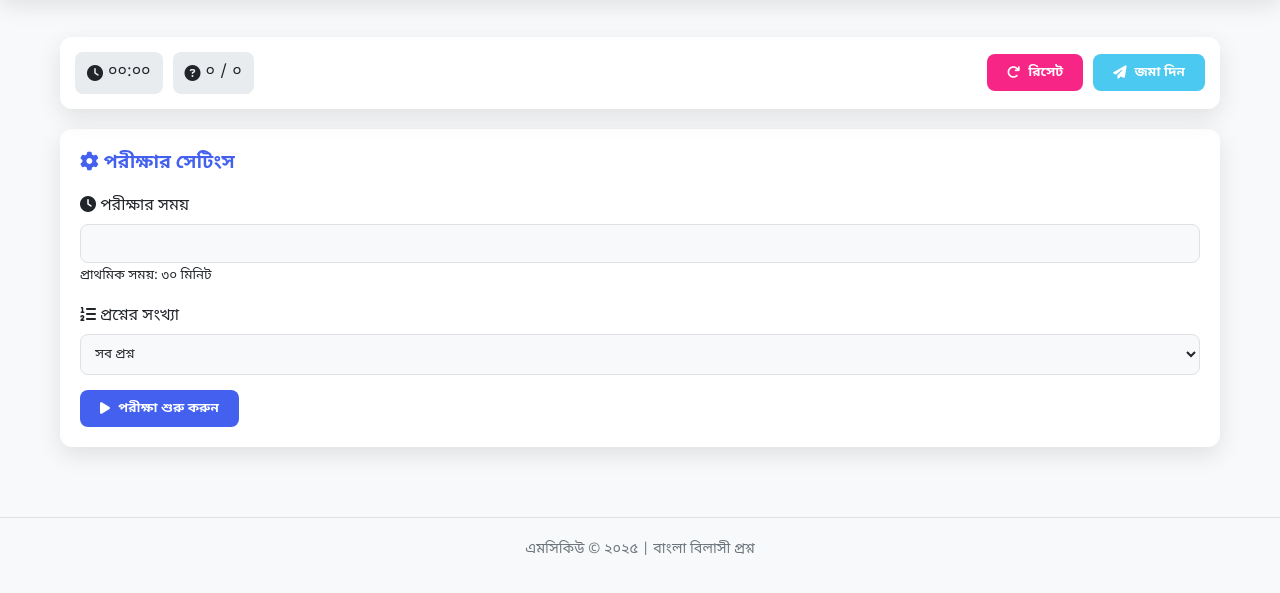
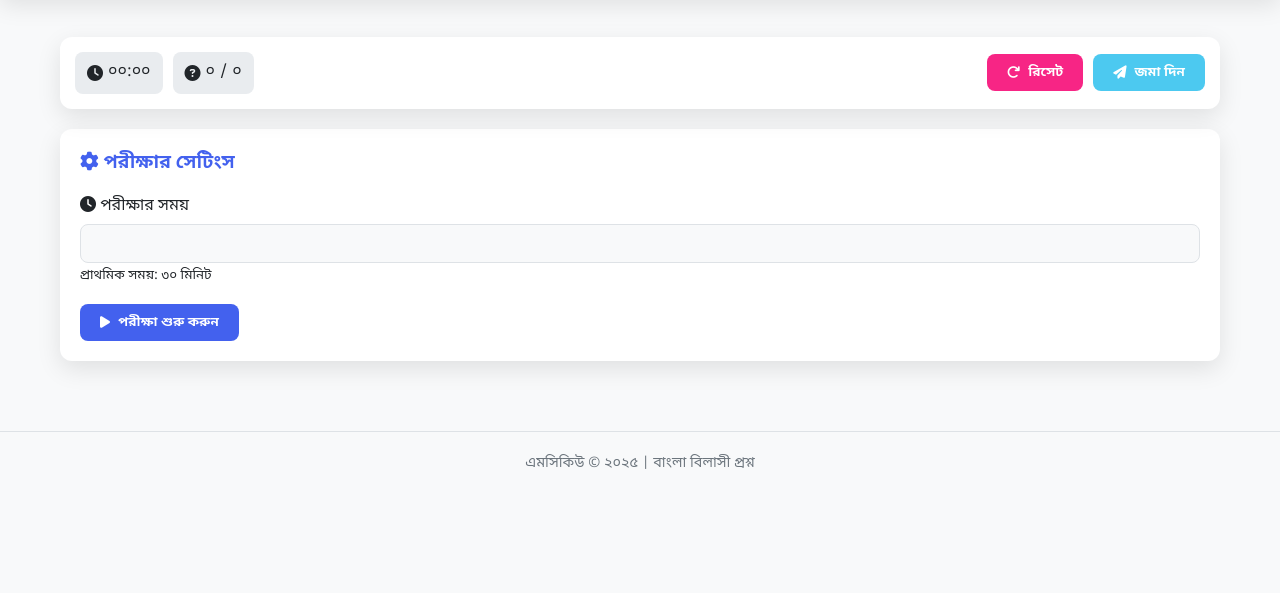
Before and after one commit to muktadirworkplce-prog/bangla-mcq, a plain HTML site: page bilashi.html in a window 1280 px wide. Shown: the part 79-672 px from the top of the page. Drawn offline with Linux system fonts and the light colour scheme.

Commit message:
Update bilashi.html

```diff
--- a/bilashi.html
+++ b/bilashi.html
@@ -50,15 +50,6 @@
     <input type="number" id="examTime" class="form-control" min="1" max="120" value="৩০">
     <small class="form-text text-muted">প্রাথমিক সময়: ৩০ মিনিট</small>
 </div>
-            <div class="form-group">
-                <label for="totalQuestionsSelect"><i class="fas fa-list-ol"></i> প্রশ্নের সংখ্যা</label>
-                <select id="totalQuestionsSelect" class="form-control">
-                    <option value="10">১০টি প্রশ্ন</option>
-                    <option value="25">২৫টি প্রশ্ন</option>
-                    <option value="50">৫০টি প্রশ্ন</option>
-                    <option value="75" selected>সব প্রশ্ন</option>
-                </select>
-            </div>
             <button class="btn btn-primary" id="startExamBtn">
                 <i class="fas fa-play"></i> পরীক্ষা শুরু করুন
             </button>
```
